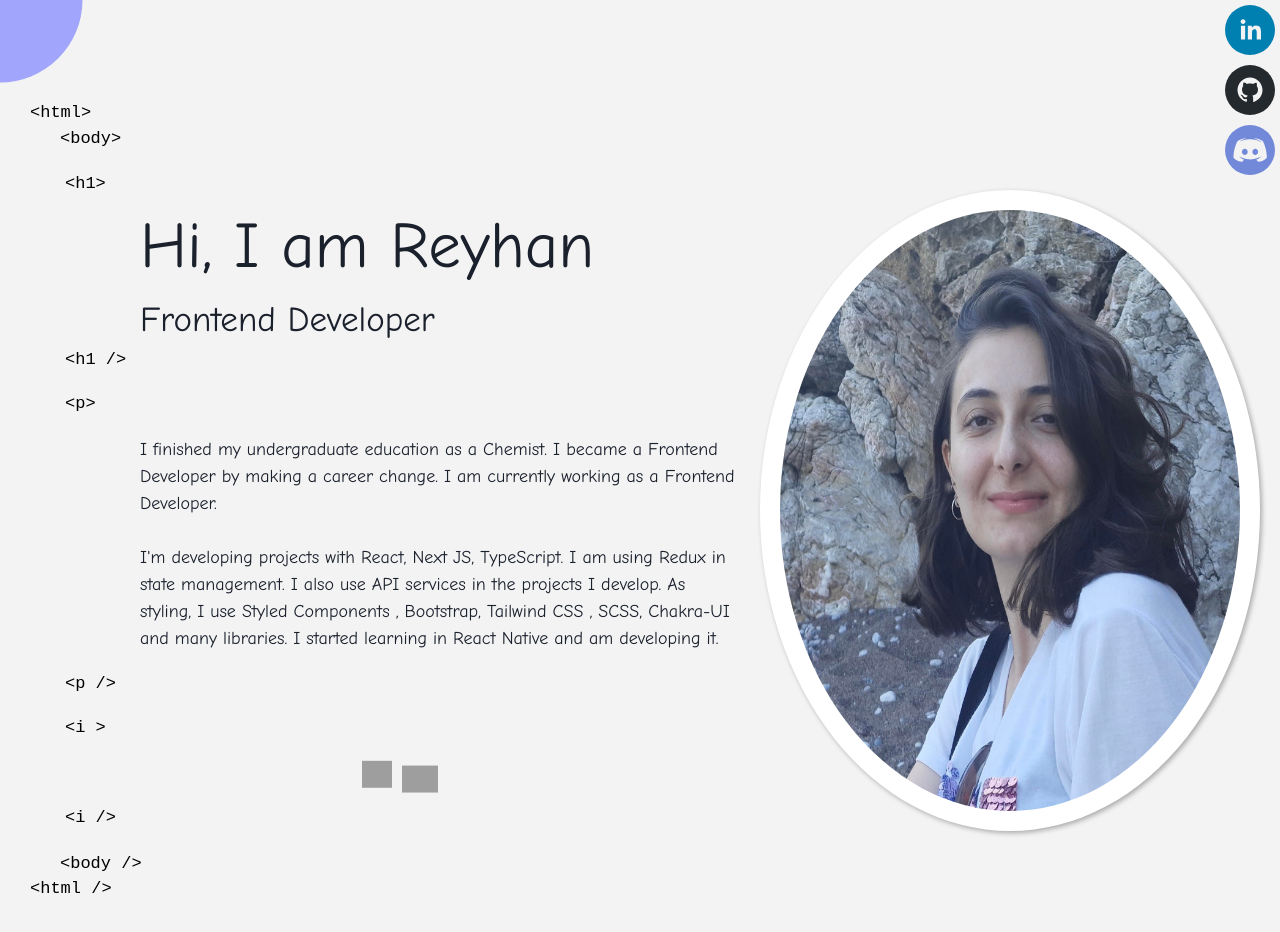
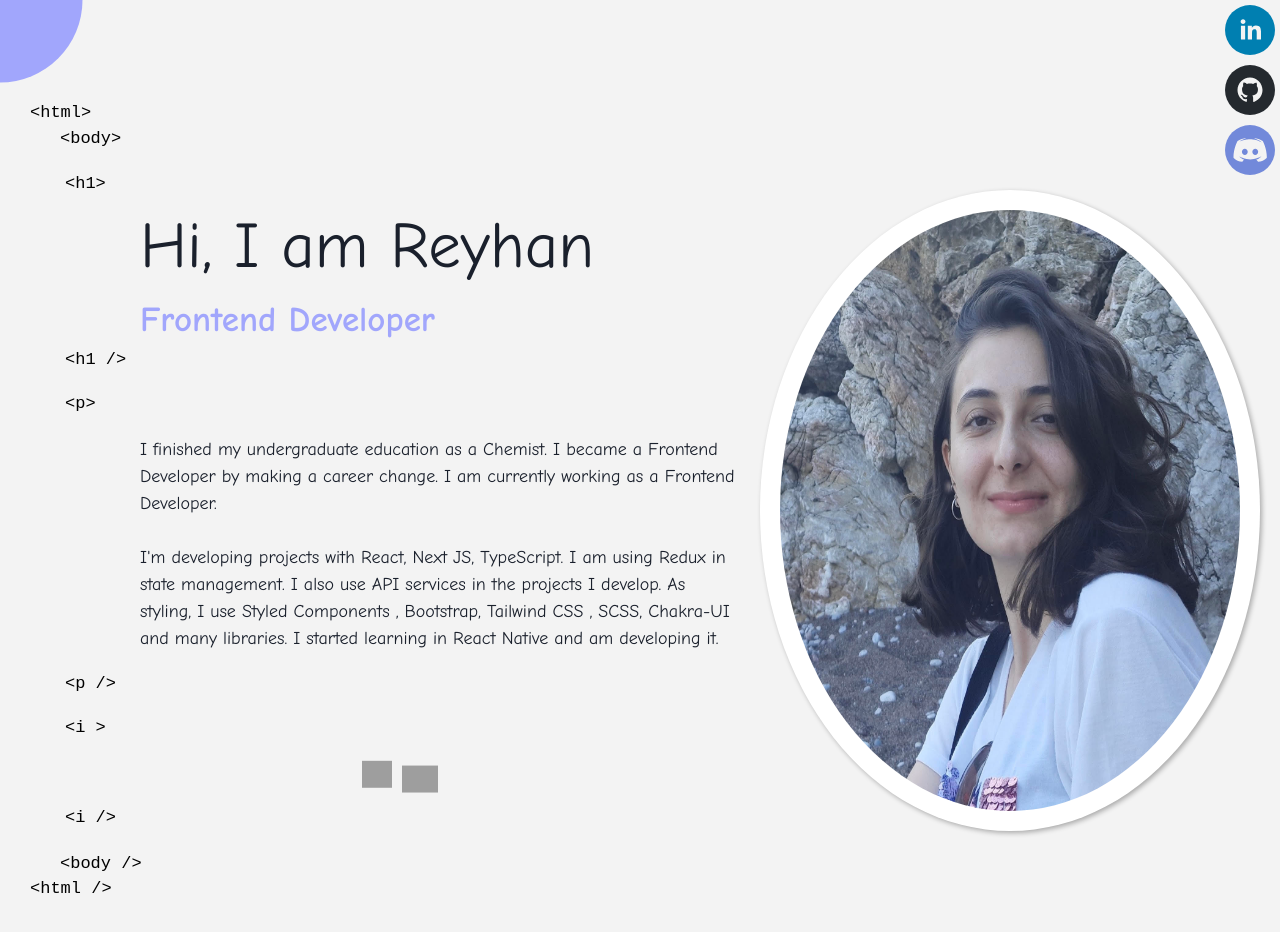
Before and after one commit to reeyhanyilmaz/NextJS-Portfolio, a Next.js app: page / in a window 1280 px wide. Shown: the top 932 px of the page. Built offline with nearby package versions, Linux system fonts and the light colour scheme; grey boxes are pictures that could not be loaded; some icons are missing.

Commit message:
change title style

```diff
--- a/styles/index.css
+++ b/styles/index.css
@@ -30,9 +30,15 @@
 }
 
 .about {
-    font-size: 35px;
+    font-size: 40px;
     opacity: 0;
     margin-left: 8rem;
+    font-size: 35px;
+    font-weight: 600;
+    /* background: linear-gradient(to right, #ff00ff, #0080ff);
+        -webkit-background-clip: text;
+        -webkit-text-fill-color: transparent; */
+    color: rgba(161, 166, 252, 1);
 }
 
 .moreAbout {
@@ -42,13 +48,13 @@
     opacity: 0;
 }
 
-.devPic{
+.devPic {
     border-radius: 50%;
     background-color: white;
     box-shadow: 2px 2px 5px rgba(0, 0, 0, 0.3);
 }
 
-.devPic .img{
+.devPic .img {
     border-radius: 50%;
     padding: 20px;
 }
@@ -111,16 +117,6 @@
     .name {
         font-size: 30px;
     }
-
-    .about {
-        font-size: 35px;
-        font-weight: 600;
-        /* background: linear-gradient(to right, #ff00ff, #0080ff);
-        -webkit-background-clip: text;
-        -webkit-text-fill-color: transparent; */
-        color: rgba(161,166,252,1);
-    }
-
 
     .infoContainer {
         display: flex;
```
